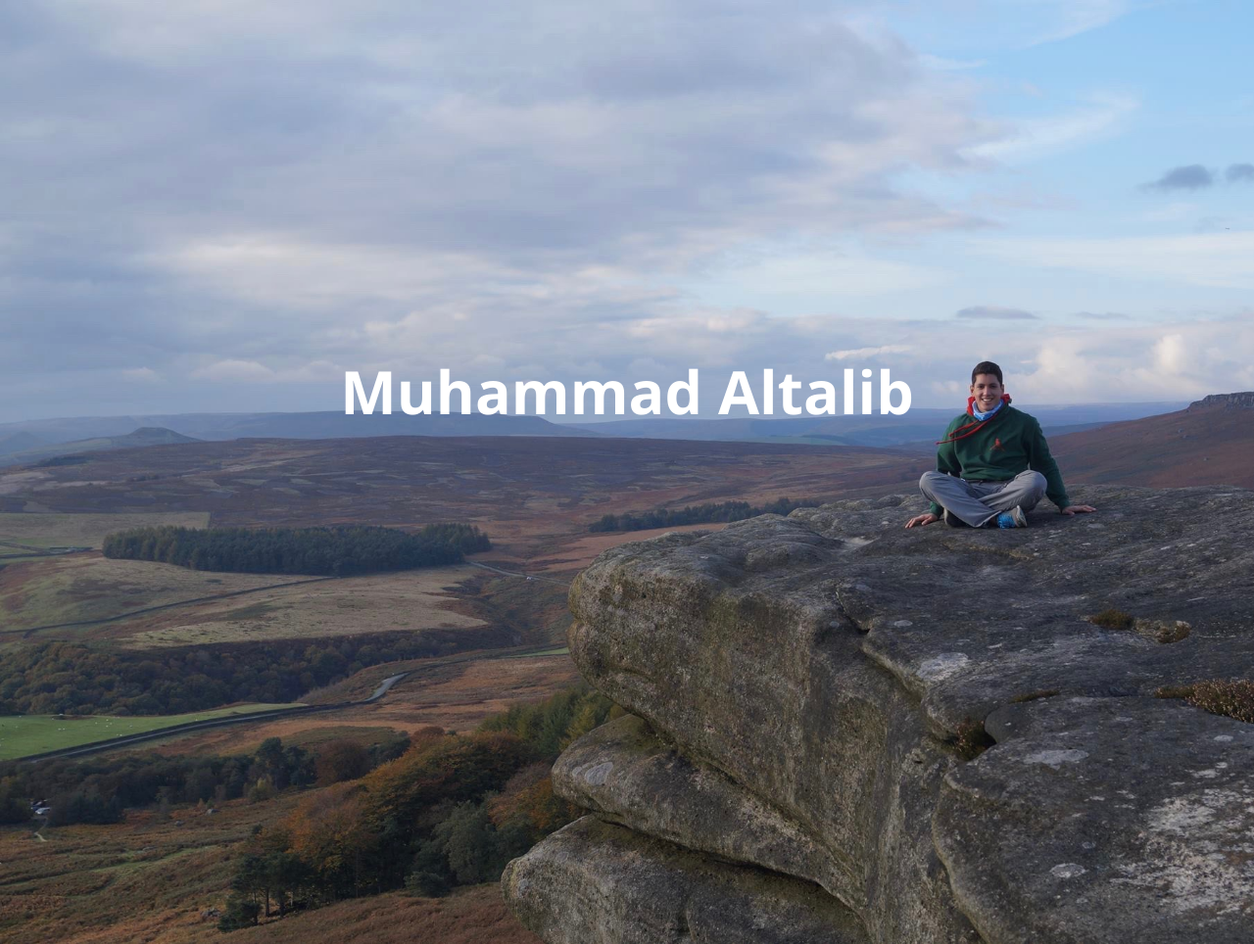
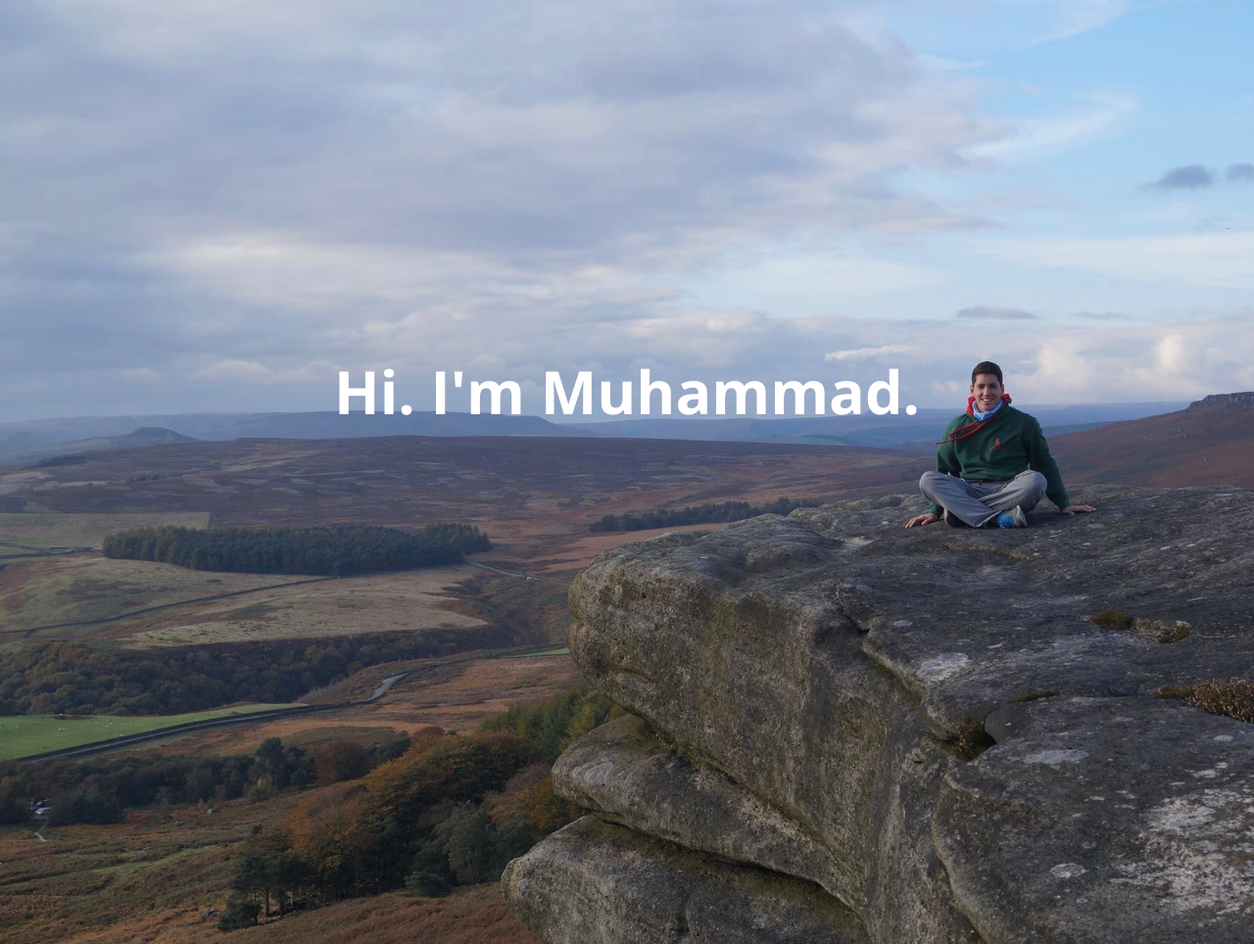
Before and after one commit to Altalib/Altalib.github.io, a plain HTML site: page index.html in a window 1280 px wide. Shown: the top 964 px of the page at 98% size. Drawn offline with nearby package versions, Linux system fonts and the light colour scheme.

Commit message:
Update index.html

```diff
--- a/index.html
+++ b/index.html
@@ -15,7 +15,7 @@
 <link href="https://fonts.googleapis.com/css?family=Open+Sans:300,400,700" rel="stylesheet">
 
 
-<title>Muhammad</title>
+<title>Muhammad Altalib</title>
 
 </head>
 
@@ -28,7 +28,7 @@
     padding-left: 0px;
 ">
   <img src="muhammadbackgroundimage.jpg" alt="muhammadbackgroundimage">
-  <div class="center">Muhammad Altalib</div>
+  <div class="center">Hi. I'm Muhammad.</div>
 </div>
 
 <img class="image-circle" src="Muhammad KCLE website pic.jpg" alt="muhammadimage">
```
